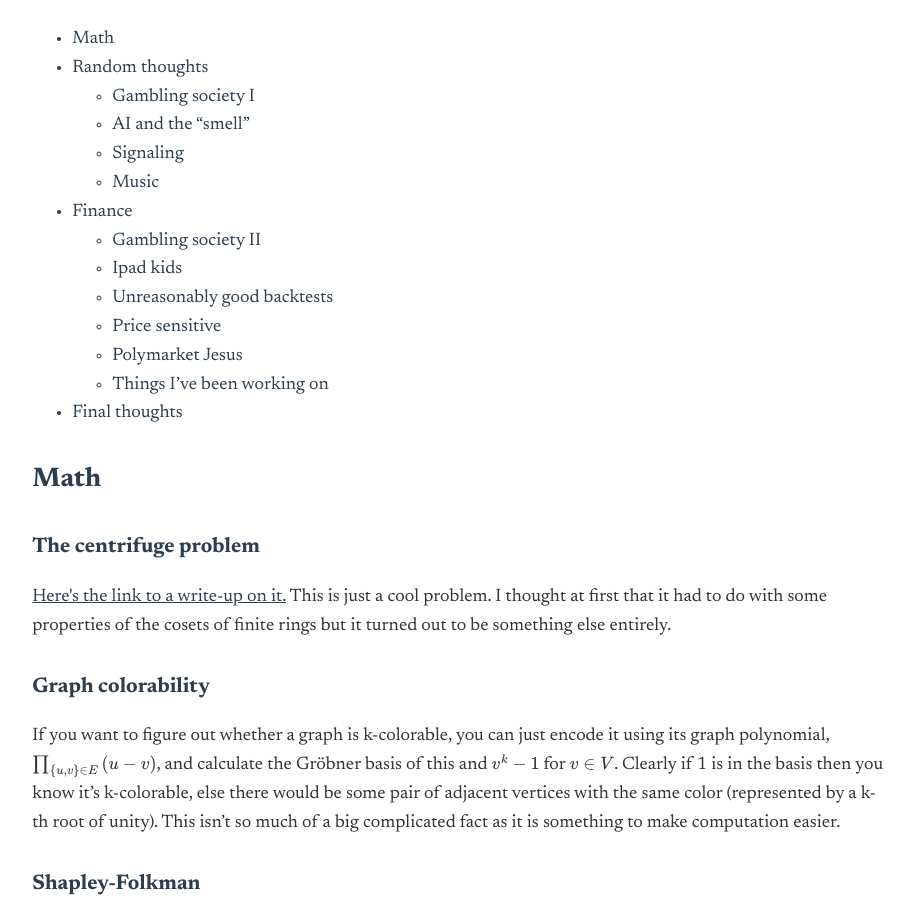
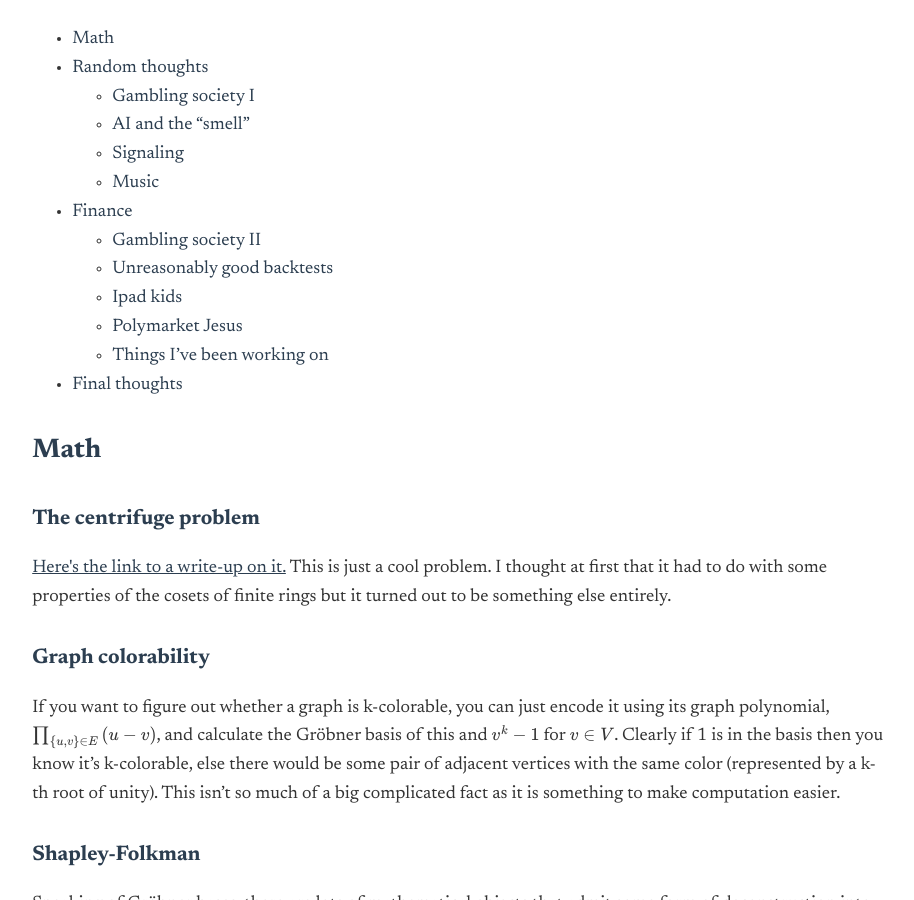
Before and after one commit to warrenjch/warrenjch.github.io, a Jekyll site: the page built from _posts/2025-06-21-jun-25-quarterly-opex.md, in a window 1280 px wide and 900 px high, scrolled down 888 px. Shown: the whole window, without its empty margins (179-1093 px from the left). Built offline with Jekyll 4.4.1, drawn with Linux system fonts in a browser that asks for light colours.

Commit message:
i swear this is the last update for post 1

```diff
--- a/_posts/2025-06-21-jun-25-quarterly-opex.md
+++ b/_posts/2025-06-21-jun-25-quarterly-opex.md
@@ -23,9 +23,8 @@ I plan to structure most of my quarterly opex posts in the following fashion: so
     - [Music](#music){: .page-link}
 - [Finance](#finance){: .page-link}
     - [Gambling society II](#gambling-society-ii){: .page-link}
+    - [Unreasonably good backtests](#unreasonably-good-backtests){: .page-link}
     - [Ipad kids](#ipad-kids){: .page-link}
-    - [Unreasonably good backtests](#unreasonably-good-backtests){: .page-link}
-    - [Price sensitive](#price-sensitive){: .page-link}
     - [Polymarket Jesus](#polymarket-jesus){: .page-link}
     - [Things I've been working on](#things-ive-been-working-on){: .page-link}
 - [Final thoughts](#final-thoughts){: .page-link}
```
